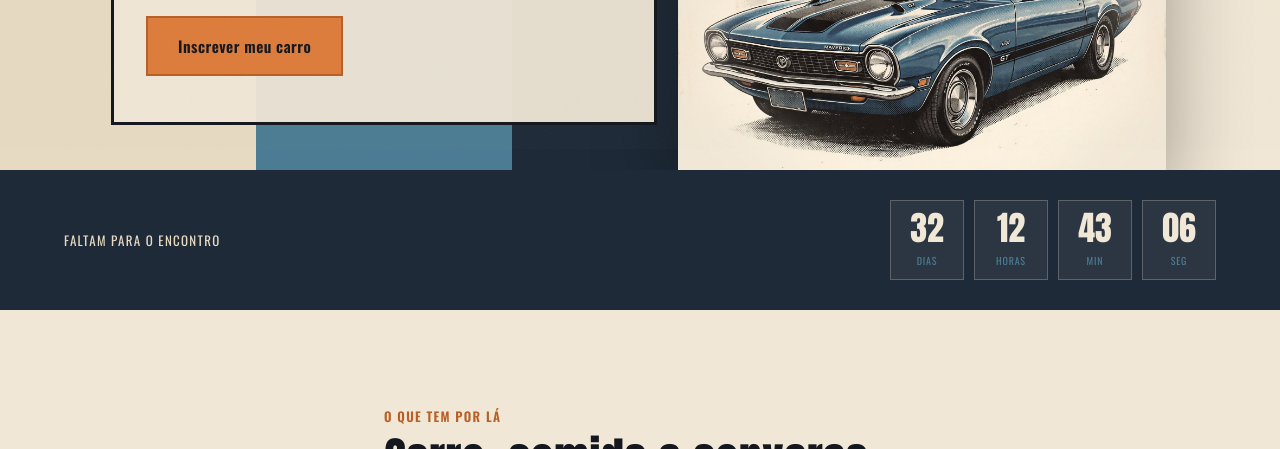
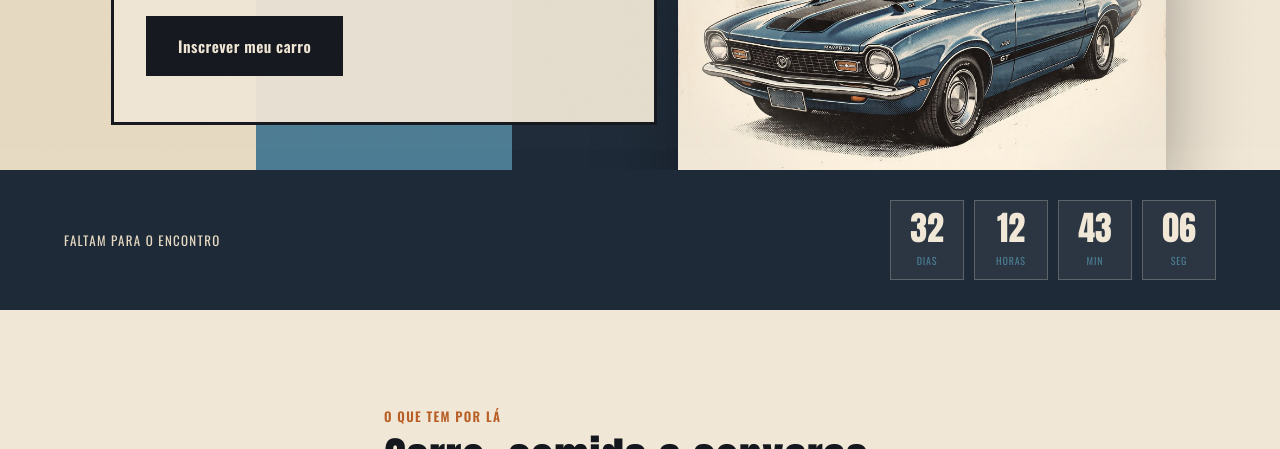
Before and after one commit to CaparicaLeo/AutosAntigosEAceitos, a plain HTML site: page index.html in a window 1280 px wide. Shown: the part 651-1100 px from the top of the page. Drawn offline with nearby package versions, Linux system fonts and the light colour scheme.

Commit message:
fix: button Inscrever meu carro visibility

```diff
--- a/css/style.css
+++ b/css/style.css
@@ -241,14 +241,14 @@ body::before {
   border: 2px solid var(--ink);
   position: relative; overflow: hidden;
 }
-.btn-primary { background-color: var(--ember); color: var(--ink); border-color: var(--ember-dark); }
+.btn-primary { background-color: var(--ink); color: var(--cream); border-color: var(--ink); }
 .btn-primary::before {
-  content:""; position: absolute; inset: 0; background: var(--ink);
+  content:""; position: absolute; inset: 0; background: var(--cream);
   transform: translateX(-101%); transition: transform .32s var(--ease); z-index: 0;
 }
 .btn-primary span { color: inherit; position: relative; z-index: 1; transition: color .32s var(--ease); }
 .btn-primary:hover::before { transform: translateX(0); }
-.btn-primary:hover span { color: var(--cream); }
+.btn-primary:hover span { color: var(--ink); }
 
 .btn-outline { background: transparent; color: var(--ink); }
 .btn-outline:hover { background: var(--ink); color: var(--cream); }
```
